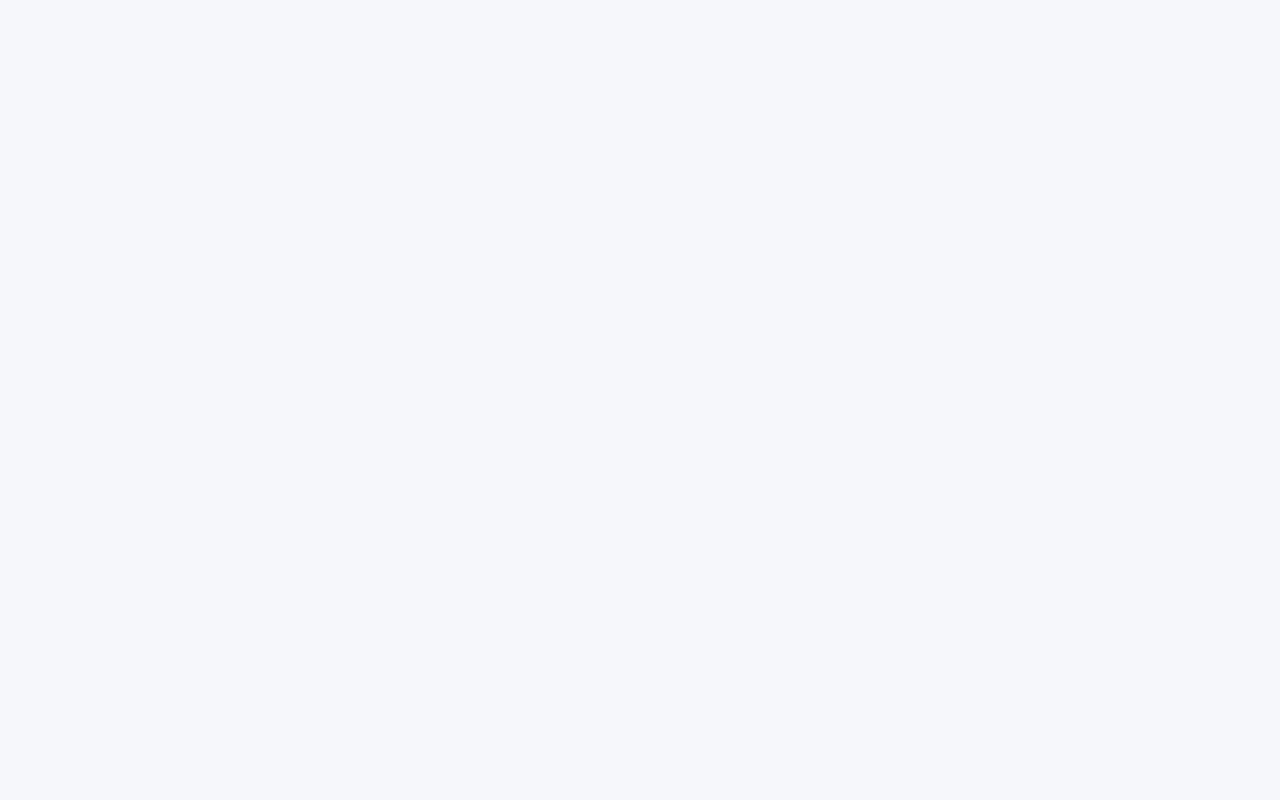
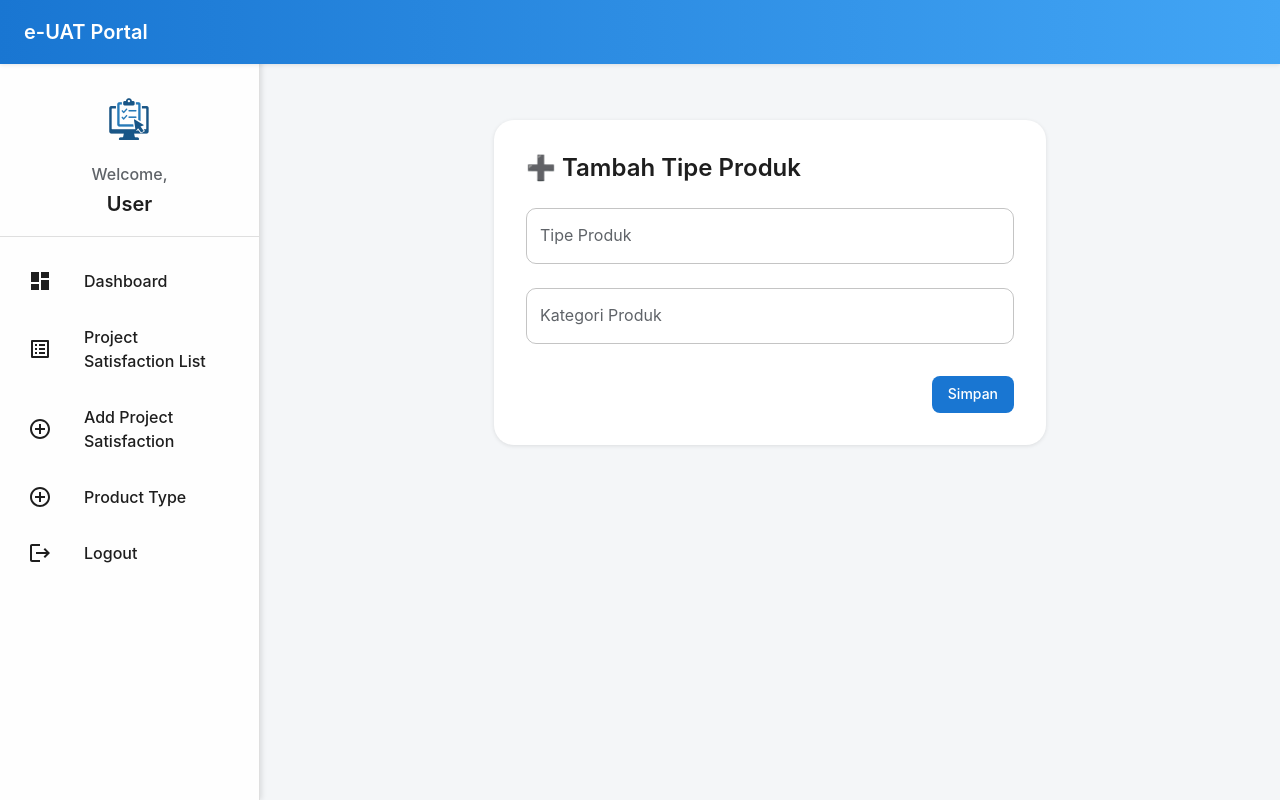
Before and after one commit to Presales-Solution24/csat-fe-new, a React (Create React App) app: page /product-type-form in a window 1280 px wide. Before the commit this address had no page. Built offline with nearby package versions, Linux system fonts and the light colour scheme.

Commit message:
Module Product

```diff
--- a/src/App.js
+++ b/src/App.js
@@ -10,6 +10,8 @@ import ProjectSatisfactionList from "./pages/ProjectSatisfactionList";
 import ProjectScoringForm from "./pages/ProjectScoringForm";
 import ProjectReviewPDF from "./pages/ProjectReviewPDF";
 import PublicScoringForm from "./pages/PublicScoringForm";
+import ProductTypeForm from "./pages/ProductTypeForm";
+import ProductTypeList from "./pages/ProductTypeList";
 
 function App() {
   return (
@@ -68,6 +70,16 @@ function App() {
         }
       />
       <Route path="/public-scoring-form" element={<PublicScoringForm />} />
+      <Route
+        path="/product-type-list"
+        element={
+          <ProtectedRoute>
+            <ProductTypeList />
+          </ProtectedRoute>
+        }
+      />
+      <Route path="/product-type-form" element={<ProductTypeForm />} />
+      <Route path="/product-type-form/edit" element={<ProductTypeForm />} />
     </Routes>
   );
 }
--- a/src/components/MainLayout.js
+++ b/src/components/MainLayout.js
@@ -46,6 +46,11 @@ const menuItems = [
     text: "Add Project Satisfaction",
     icon: <AddCircleOutlineIcon />,
     path: "/project-satisfaction",
+  },
+  {
+    text: "Product Type",
+    icon: <AddCircleOutlineIcon />,
+    path: "/product-type-list",
   },
   { text: "Logout", icon: <LogoutIcon />, path: "/logout" },
 ];
--- /dev/null
+++ b/src/pages/ProductTypeForm.js
@@ -0,0 +1,114 @@
+import {
+  Container,
+  TextField,
+  Typography,
+  Paper,
+  Button,
+  Box,
+  Dialog,
+  DialogTitle,
+  DialogContent,
+  DialogContentText,
+  DialogActions,
+} from "@mui/material";
+import { useEffect, useState } from "react";
+import { useNavigate, useSearchParams } from "react-router-dom";
+import API from "../services/api";
+import MainLayout from "../components/MainLayout";
+
+export default function ProductTypeForm() {
+  const [formData, setFormData] = useState({
+    tipe_produk: "",
+    kategori_produk: "",
+  });
+  const [searchParams] = useSearchParams();
+  const navigate = useNavigate();
+  const editId = searchParams.get("edit");
+  const [dialogOpen, setDialogOpen] = useState(false);
+
+  useEffect(() => {
+    if (editId) fetchDetail(editId);
+  }, [editId]);
+
+  const fetchDetail = async (id) => {
+    try {
+      const res = await API.get(`/product-types/${id}`);
+      setFormData(res.data);
+    } catch (error) {
+      console.error("Gagal mengambil detail tipe produk:", error);
+    }
+  };
+
+  const handleChange = (e) => {
+    setFormData((prev) => ({ ...prev, [e.target.name]: e.target.value }));
+  };
+
+  const handleSubmit = async () => {
+    try {
+      if (editId) {
+        await API.put(`/product-types/${editId}`, formData);
+      } else {
+        await API.post("/product-types", formData);
+      }
+      setDialogOpen(true);
+    } catch (error) {
+      console.error("Gagal menyimpan tipe produk:", error);
+      alert("Terjadi kesalahan saat menyimpan.");
+    }
+  };
+
+  const handleDialogClose = () => {
+    setDialogOpen(false);
+    navigate("/product-type-list");
+  };
+
+  return (
+    <MainLayout>
+      <Container maxWidth="sm" sx={{ mt: 4 }}>
+        <Paper elevation={3} sx={{ p: 4, borderRadius: 2 }}>
+          <Typography variant="h5" fontWeight={600} gutterBottom>
+            {editId ? "✏️ Edit Tipe Produk" : "➕ Tambah Tipe Produk"}
+          </Typography>
+
+          <TextField
+            name="tipe_produk"
+            label="Tipe Produk"
+            fullWidth
+            margin="normal"
+            value={formData.tipe_produk}
+            onChange={handleChange}
+          />
+          <TextField
+            name="kategori_produk"
+            label="Kategori Produk"
+            fullWidth
+            margin="normal"
+            value={formData.kategori_produk}
+            onChange={handleChange}
+          />
+
+          <Box display="flex" justifyContent="flex-end" mt={3}>
+            <Button variant="contained" onClick={handleSubmit}>
+              Simpan
+            </Button>
+          </Box>
+        </Paper>
+
+        {/* Dialog Konfirmasi */}
+        <Dialog open={dialogOpen} onClose={handleDialogClose}>
+          <DialogTitle>Sukses</DialogTitle>
+          <DialogContent>
+            <DialogContentText>
+              Data tipe produk berhasil disimpan.
+            </DialogContentText>
+          </DialogContent>
+          <DialogActions>
+            <Button onClick={handleDialogClose} variant="contained" autoFocus>
+              OK
+            </Button>
+          </DialogActions>
+        </Dialog>
+      </Container>
+    </MainLayout>
+  );
+}
--- /dev/null
+++ b/src/pages/ProductTypeList.js
@@ -0,0 +1,110 @@
+import {
+  Container,
+  Typography,
+  Table,
+  TableHead,
+  TableRow,
+  TableCell,
+  TableBody,
+  Paper,
+  Button,
+  Box,
+} from "@mui/material";
+import { useEffect, useState } from "react";
+import { useNavigate } from "react-router-dom";
+import API from "../services/api";
+import MainLayout from "../components/MainLayout";
+
+export default function ProductTypeList() {
+  const [types, setTypes] = useState([]);
+  const navigate = useNavigate();
+
+  useEffect(() => {
+    fetchTypes();
+  }, []);
+
+  const fetchTypes = async () => {
+    const res = await API.get("/product-types");
+    setTypes(res.data);
+  };
+
+  const handleEdit = (id) => {
+    navigate(`/product-type-form?edit=${id}`);
+  };
+
+  const handleDelete = async (id) => {
+    if (window.confirm("Yakin ingin menghapus tipe produk ini?")) {
+      await API.delete(`/product-types/${id}`);
+      fetchTypes();
+    }
+  };
+
+  const handleAdd = () => {
+    navigate("/product-type-form");
+  };
+
+  return (
+    <MainLayout>
+      <Container sx={{ mt: 4 }}>
+        <Box
+          display="flex"
+          justifyContent="space-between"
+          alignItems="center"
+          mb={2}
+        >
+          <Typography variant="h4" sx={{ fontWeight: 600 }}>
+            📦 Tipe Produk
+          </Typography>
+          <Button variant="contained" onClick={handleAdd}>
+            Tambah
+          </Button>
+        </Box>
+
+        <Paper
+          elevation={3}
+          sx={{
+            borderRadius: 2,
+            overflowX: "auto",
+          }}
+        >
+          <Table>
+            <TableHead sx={{ backgroundColor: "#f0f4f8" }}>
+              <TableRow>
+                <TableCell sx={{ fontWeight: 600 }}>Tipe Produk</TableCell>
+                <TableCell sx={{ fontWeight: 600 }}>Kategori Produk</TableCell>
+                <TableCell sx={{ fontWeight: 600 }}>Aksi</TableCell>
+              </TableRow>
+            </TableHead>
+            <TableBody>
+              {types.map((row) => (
+                <TableRow key={row.id} hover>
+                  <TableCell>{row.tipe_produk}</TableCell>
+                  <TableCell>{row.kategori_produk}</TableCell>
+                  <TableCell>
+                    <Box display="flex" gap={1} flexWrap="wrap">
+                      <Button
+                        size="small"
+                        variant="contained"
+                        onClick={() => handleEdit(row.id)}
+                      >
+                        Edit
+                      </Button>
+                      <Button
+                        size="small"
+                        variant="outlined"
+                        color="error"
+                        onClick={() => handleDelete(row.id)}
+                      >
+                        Hapus
+                      </Button>
+                    </Box>
+                  </TableCell>
+                </TableRow>
+              ))}
+            </TableBody>
+          </Table>
+        </Paper>
+      </Container>
+    </MainLayout>
+  );
+}
```
